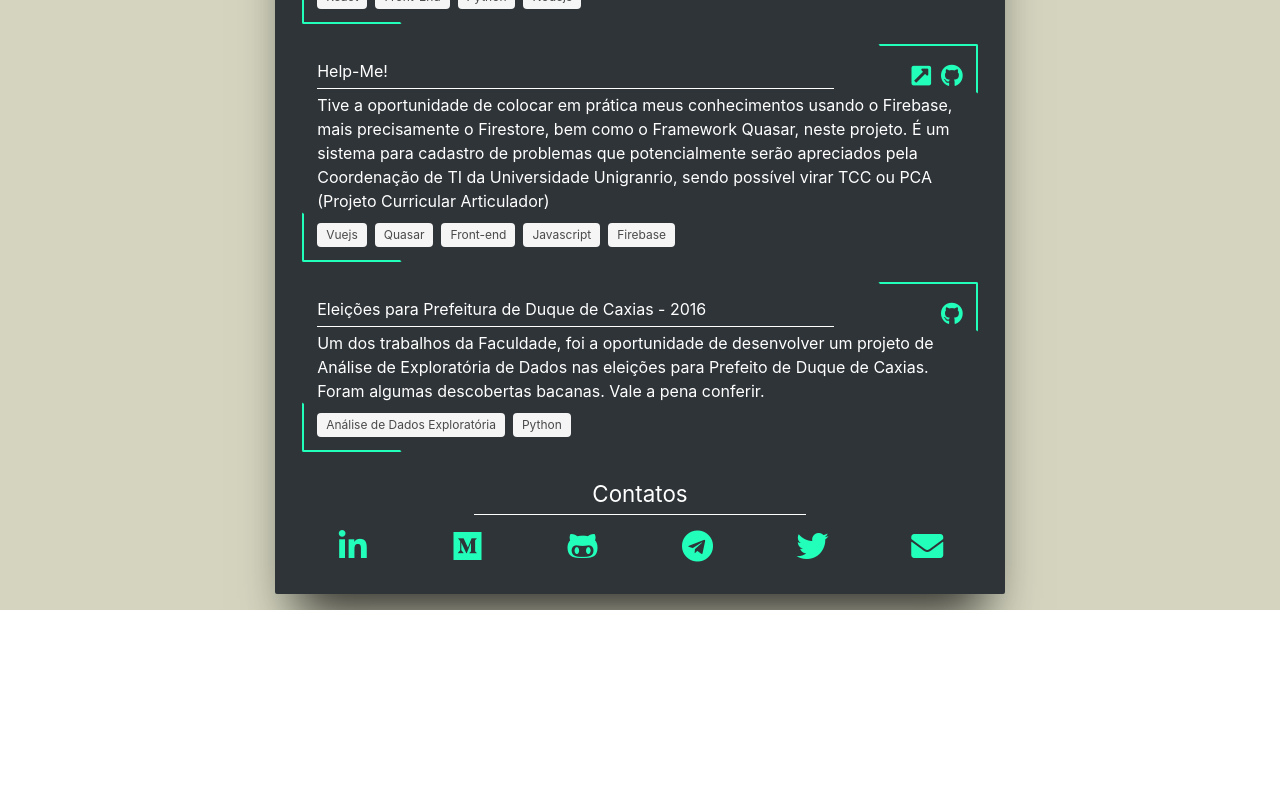
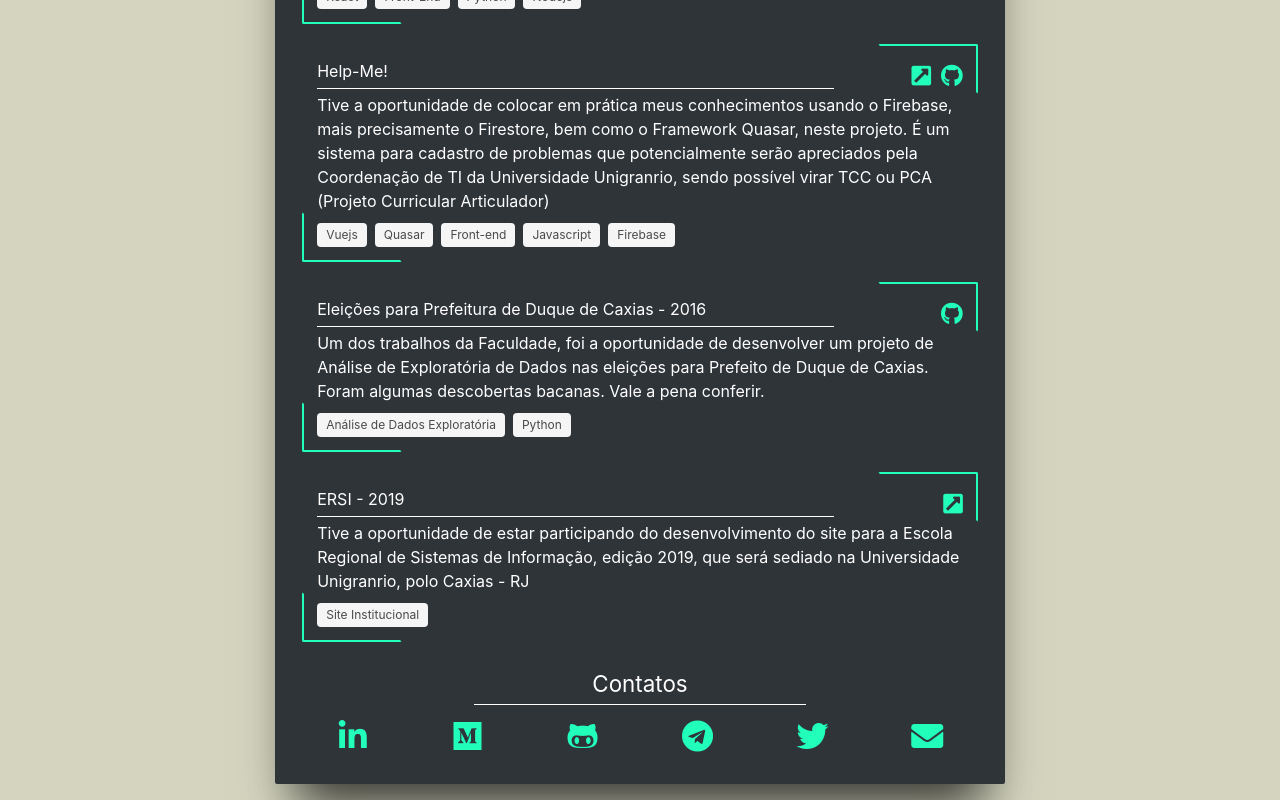
Before and after one commit to emanuelgsouza/emanuelgsouza.dev, a Nuxt app: page / in a window 1280 px wide. Shown: the part 1097-1897 px from the top of the page. Before the commit the page ends 1707 px from the top, so only its background shows below. Built offline with nearby package versions, Linux system fonts and the light colour scheme.

Commit message:
add ERSI project

```diff
--- a/i18n/en.json
+++ b/i18n/en.json
@@ -30,6 +30,11 @@
       "name": "Elections for Duque de Caxias City - 2016",
       "description": "One of the University's work was the opportunity to develop a Data Exploration Analysis project in the elections for Mayor of Duque de Caxias. It was some cool discoveries. It is worth checking.",
       "tags": ["Exploratory Data Analysis", "Python"]
+    },
+    "project5": {
+      "name": "ERSI - 2019",
+      "description": "I had the opportunity to be a part in the development of the site for the Escola Regional de Sistemas de Informação, 2019 edition, which will be hosted at Unigranrio University, at Caxias",
+      "tags": ["Site Institucional"]
     }
   },
   "contacts": {
--- a/i18n/pt-br.json
+++ b/i18n/pt-br.json
@@ -30,6 +30,11 @@
       "name": "Eleições para Prefeitura de Duque de Caxias - 2016",
       "description": "Um dos trabalhos da Faculdade, foi a oportunidade de desenvolver um projeto de Análise de Exploratória de Dados nas eleições para Prefeito de Duque de Caxias. Foram algumas descobertas bacanas. Vale a pena conferir.",
       "tags": ["Análise de Dados Exploratória", "Python"]
+    },
+    "project5": {
+      "name": "ERSI - 2019",
+      "description": "Tive a oportunidade de estar participando do desenvolvimento do site para a Escola Regional de Sistemas de Informação, edição 2019, que será sediado na Universidade Unigranrio, polo Caxias - RJ",
+      "tags": ["Site Institucional"]
     }
   },
   "contacts": {
--- a/modules/Home/components/Projects/index.vue
+++ b/modules/Home/components/Projects/index.vue
@@ -55,6 +55,13 @@ export default {
           url: null,
           repository: 'https://github.com/emanuelgsouza/eleicoes-2016',
           tags: this.$t('projects.project4.tags')
+        },
+        {
+          name: this.$t('projects.project5.name'),
+          description: this.$t('projects.project5.description'),
+          url: 'http://www.unigranrio.com.br/ersi2019/',
+          repository: null,
+          tags: this.$t('projects.project5.tags')
         }
       ]
     }
```
